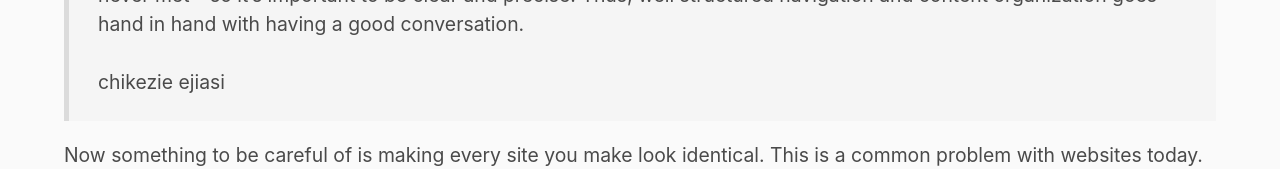
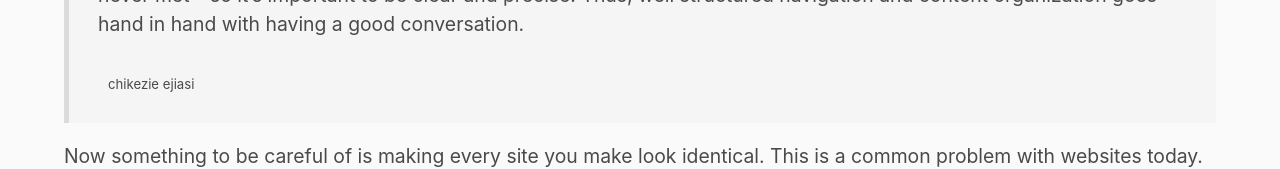
Before and after one commit to jdmar3-comp426/a02-JaredECohen, a website: page index.html in a window 1280 px wide. Shown: the part 590-759 px from the top of the page. Drawn offline with nearby package versions, Linux system fonts and the light colour scheme; a web font is replaced by a local one.

Commit message:
tag line 44

```diff
--- a/index.html
+++ b/index.html
@@ -41,7 +41,7 @@
                 hand with having a good conversation.
                 <br>
                 <br>
-                <span class="">chikezie ejiasi</span>
+                <span class="tag">chikezie ejiasi</span>
             </blockquote>
             <p>
 	    	Now something to be careful of is making every site you make look identical.
```
